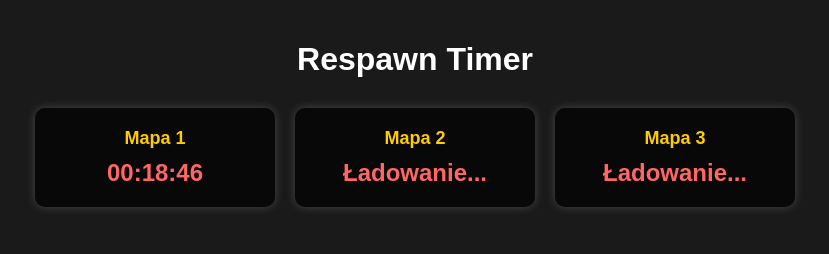
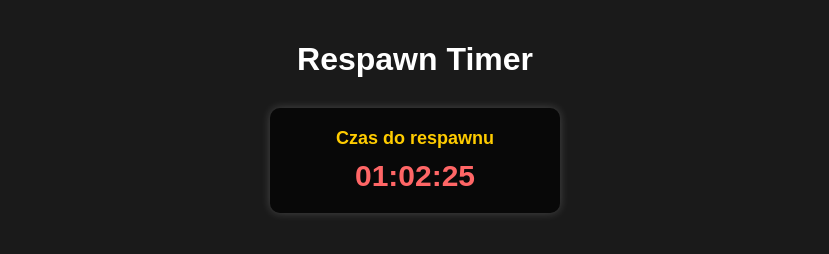
Before and after one commit to timerespa/LuxuryPL, a plain HTML site: page index.html in a window 1280 px wide. Shown: the whole page, without its empty margins (225-1054 px from the left). Drawn offline with Linux system fonts and the light colour scheme.

Commit message:
Update index.html

```diff
--- a/index.html
+++ b/index.html
@@ -18,19 +18,13 @@
             font-size: 32px;
         }
 
-        .timer-container {
-            display: flex;
-            justify-content: center;
-            gap: 20px;
-            margin-top: 30px;
-        }
-
         .timer-box {
             background: rgba(0, 0, 0, 0.7);
             padding: 20px;
             border-radius: 10px;
             box-shadow: 0px 0px 10px rgba(255, 255, 255, 0.2);
-            width: 200px;
+            width: 250px;
+            margin: 30px auto;
         }
 
         .timer-box h2 {
@@ -40,7 +34,7 @@
         }
 
         .timer {
-            font-size: 24px;
+            font-size: 30px;
             font-weight: bold;
             margin-top: 10px;
             color: #ff6666;
@@ -51,52 +45,31 @@
 
     <h1>Respawn Timer</h1>
 
-    <div class="timer-container">
-        <div class="timer-box">
-            <h2>Mapa 1</h2>
-            <div class="timer" id="timer1">Ładowanie...</div>
-        </div>
-        <div class="timer-box">
-            <h2>Mapa 2</h2>
-            <div class="timer" id="timer2">Ładowanie...</div>
-        </div>
-        <div class="timer-box">
-            <h2>Mapa 3</h2>
-            <div class="timer" id="timer3">Ładowanie...</div>
-        </div>
+    <div class="timer-box">
+        <h2>Czas do respawnu</h2>
+        <div class="timer" id="timer">Ładowanie...</div>
     </div>
 
     <script>
-        // Ustawione godziny respawnu (może edytować tylko administrator w kodzie)
-        const respawnTimes = [
-            "14:30:00",  // Respawn :
+        // Czas trwania cyklu (1 godzina, 2 minuty, 30 sekund) = 3750 sekund
+        const cycleTime = 3750;
+        let startTime = Math.floor(Date.now() / 1000); // Aktualny czas w sekundach
 
-        ];
+        function updateTimer() {
+            let now = Math.floor(Date.now() / 1000);
+            let elapsedTime = (now - startTime) % cycleTime;
+            let timeLeft = cycleTime - elapsedTime;
 
-        function updateTimers() {
-            const now = new Date();
-            const nowTime = now.getHours() * 3600 + now.getMinutes() * 60 + now.getSeconds();
+            let hours = Math.floor(timeLeft / 3600);
+            let minutes = Math.floor((timeLeft % 3600) / 60);
+            let seconds = timeLeft % 60;
 
-            for (let i = 0; i < respawnTimes.length; i++) {
-                let [h, m, s] = respawnTimes[i].split(":").map(Number);
-                let respawnTime = h * 3600 + m * 60 + s;
-                let timeLeft = respawnTime - nowTime;
-
-                if (timeLeft < 0) {
-                    timeLeft += 24 * 3600; // Dodajemy 24h jeśli minęła godzina
-                }
-
-                let hours = Math.floor(timeLeft / 3600);
-                let minutes = Math.floor((timeLeft % 3600) / 60);
-                let seconds = timeLeft % 60;
-
-                document.getElementById(`timer${i + 1}`).innerText =
-                    `${hours.toString().padStart(2, '0')}:${minutes.toString().padStart(2, '0')}:${seconds.toString().padStart(2, '0')}`;
-            }
+            document.getElementById("timer").innerText =
+                `${hours.toString().padStart(2, '0')}:${minutes.toString().padStart(2, '0')}:${seconds.toString().padStart(2, '0')}`;
         }
 
-        setInterval(updateTimers, 1000);
-        updateTimers();
+        setInterval(updateTimer, 1000);
+        updateTimer();
     </script>
 
 </body>
```
